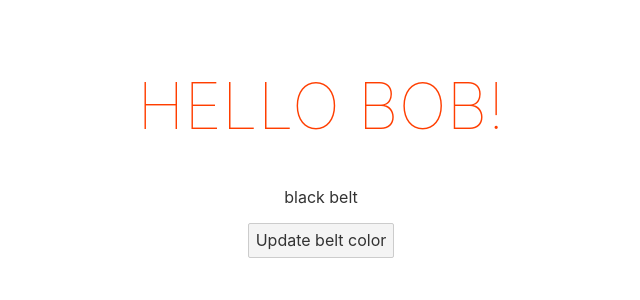
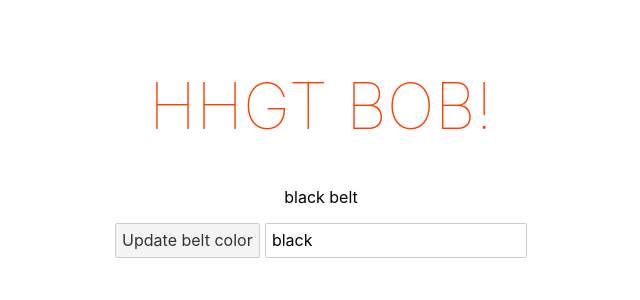
Before and after one commit to BigBen3/Svelte-Tutorial-2, a Svelte app in the folder myproject/: page / in a window 1280 px wide. Shown: the top 300 px of the page, without its empty margins (319-959 px from the left). Built offline with nearby package versions, Linux system fonts and the light colour scheme.

Commit message:
added input

```diff
--- a/myproject/src/App.svelte
+++ b/myproject/src/App.svelte
@@ -1,14 +1,25 @@
 <script>
 	let name ="bob";
 	let beltColor = "black";
-	const handleClick = () =>
-	beltColor = 'orange';
+	const handleClick = () =>{
+		beltColor = 'orange';
+	};
+
+	const handleInput = (e) =>{
+		beltColor = e.target.value;
+	}
+
+
+
+
 </script>
 
 <main>
-	<h1>Hello {name}!</h1>
-	<p> {beltColor} belt</p>
+	<h1>hhgt {name}!</h1>
+	<p style="color: {beltColor}"> {beltColor} belt</p>
 	<button on:click={handleClick}>Update belt color</button>
+	<!--<input type="text" on:input={handleInput} value={beltColor}>-->
+	<input type="text" bind:value={beltColor}>
 </main>
 
 <style>
```
